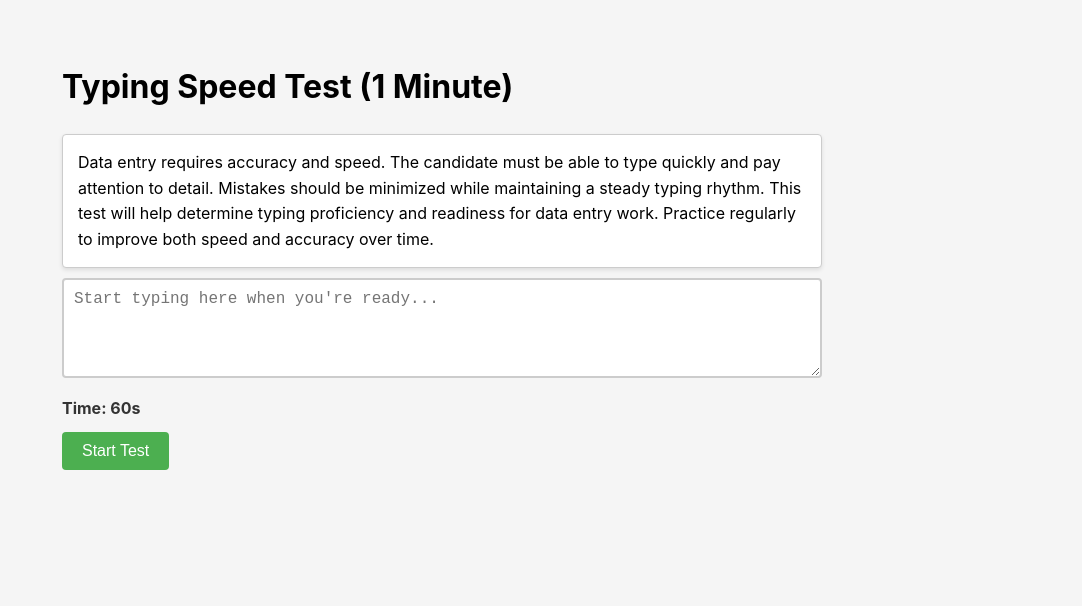
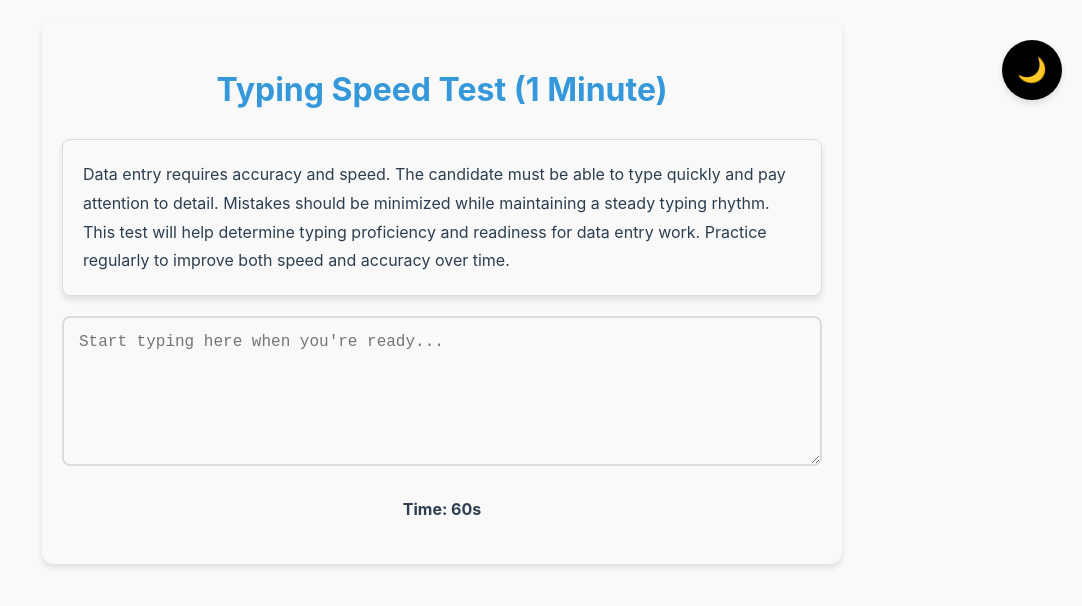
Before and after one commit to 26-PM/Typing-Test, a plain HTML site: page index.html in a window 1280 px wide. Shown: the whole page, without its empty margins (198-1280 px from the left). Drawn offline with Linux system fonts and the light colour scheme.

Commit message:
`Typing Speed Test: Update styles, add dark mode toggle, and modify JavaScript functionality`

```diff
--- a/index.html
+++ b/index.html
@@ -1,27 +1,32 @@
 <!DOCTYPE html>
 <html lang="en">
+
 <head>
   <meta charset="UTF-8">
   <meta name="viewport" content="width=device-width, initial-scale=1.0">
   <meta http-equiv="X-UA-Compatible" content="IE=edge">
-  <meta http-equiv="Content-Security-Policy" content="default-src 'self'; script-src 'self'; style-src 'self';">
+  <meta http-equiv="Content-Security-Policy" content="default-src 'self'; script-src 'self' 'unsafe-inline'; style-src 'self' 'unsafe-inline';">
   <meta name="description" content="A simple typing speed test application">
   <title>Typing Speed Test</title>
   <link rel="stylesheet" href="styles.css">
 </head>
+
 <body>
   <div class="container">
     <h1>Typing Speed Test (1 Minute)</h1>
     <div id="test-text">
-    Data entry requires accuracy and speed. The candidate must be able to type quickly and pay attention to detail. Mistakes should be minimized while maintaining a steady typing rhythm. This test will help determine typing proficiency and readiness for data entry work. Practice regularly to improve both speed and accuracy over time.
+      Data entry requires accuracy and speed. The candidate must be able to type quickly and pay attention to detail.
+      Mistakes should be minimized while maintaining a steady typing rhythm. This test will help determine typing
+      proficiency and readiness for data entry work. Practice regularly to improve both speed and accuracy over time.
     </div>
 
-  <textarea id="input-area" placeholder="Start typing here when you're ready..." aria-label="Typing input area"></textarea>
+    <textarea id="input-area" placeholder="Start typing here when you're ready..." aria-label="Typing input area" oninput="startTest()"></textarea>
     <div id="timer" role="timer">Time: 60s</div>
-  <button id="startButton">Start Test</button>
     <div id="result" role="status" aria-live="polite"></div>
+    <button id="theme-toggle" aria-label="Toggle dark mode">🌙</button>
   </div>
 
   <script src="script.js"></script>
 </body>
+
 </html>
--- a/script.js
+++ b/script.js
@@ -7,16 +7,18 @@ function startTest() {
 
   const inputArea = document.getElementById('input-area');
   const resultDiv = document.getElementById('result');
-  const startButton = document.getElementById('startButton');
 
   isTestRunning = true;
   inputArea.disabled = false;
-  inputArea.value = '';
   inputArea.focus();
   timeLeft = 60;
   document.getElementById('timer').textContent = "Time: 60s";
   resultDiv.textContent = '';
-  startButton.disabled = true;
+
+  // Clear any existing timer before starting a new one
+  if (timer) {
+    clearInterval(timer);
+  }
 
   timer = setInterval(() => {
     timeLeft--;
@@ -30,11 +32,9 @@ function startTest() {
 
 function endTest() {
   const inputArea = document.getElementById('input-area');
-  const startButton = document.getElementById('startButton');
 
   clearInterval(timer);
   inputArea.disabled = true;
-  startButton.disabled = false;
   isTestRunning = false;
   showResults();
 }
@@ -61,3 +61,11 @@ window.addEventListener('unload', () => {
     clearInterval(timer);
   }
 });
+
+// Start the test when typing begins
+document.getElementById('input-area').addEventListener('input', startTest);
+
+// Add dark mode toggle functionality
+document.getElementById('theme-toggle').addEventListener('click', () => {
+  document.body.classList.toggle('dark-mode');
+});
--- a/styles.css
+++ b/styles.css
@@ -1,55 +1,123 @@
+/* Modernized styles with a sleek design */
 body {
-  font-family: -apple-system, BlinkMacSystemFont, 'Segoe UI', Roboto, Oxygen, Ubuntu, Cantarell, sans-serif;
+  font-family: 'Inter', sans-serif;
   padding: 20px;
-  background: #f5f5f5;
+  background: var(--background-color);
+  color: var(--text-color);
   max-width: 800px;
   margin: 0 auto;
-  line-height: 1.6;
+  line-height: 1.8;
+  transition: background 0.3s, color 0.3s;
+}
+
+:root {
+  --background-color: #f9f9f9;
+  --text-color: #2c3e50;
+  --primary-color: #3498db;
+  --secondary-color: #2980b9;
+  --border-color: #dcdcdc;
+  --box-shadow: 0 4px 6px rgba(0, 0, 0, 0.1);
+}
+
+/* Dark mode variables */
+body.dark-mode {
+  --background-color: #1e1e1e;
+  --text-color: #ecf0f1;
+  --primary-color: #9b59b6;
+  --secondary-color: #8e44ad;
+  --border-color: #444;
+  --box-shadow: 0 4px 6px rgba(0, 0, 0, 0.3);
+}
+
+.container {
+  padding: 20px;
+  border-radius: 12px;
+  background: var(--background-color);
+  box-shadow: var(--box-shadow);
+  transition: background 0.3s, box-shadow 0.3s;
+}
+
+h1 {
+  font-size: 2rem;
+  color: var(--primary-color);
+  text-align: center;
+  margin-bottom: 20px;
 }
 
 #test-text {
-  background: #fff;
-  padding: 15px;
-  border: 1px solid #ccc;
-  margin-bottom: 10px;
-  font-size: 16px;
-  border-radius: 4px;
-  box-shadow: 0 2px 4px rgba(0,0,0,0.1);
+  background: var(--background-color);
+  padding: 20px;
+  border: 1px solid var(--border-color);
+  margin-bottom: 20px;
+  font-size: 1rem;
+  border-radius: 8px;
+  box-shadow: var(--box-shadow);
+  transition: background 0.3s, border-color 0.3s;
 }
 
 #input-area {
   width: 100%;
-  height: 100px;
-  font-size: 16px;
-  padding: 10px;
-  border: 2px solid #ccc;
-  border-radius: 4px;
+  height: 150px;
+  font-size: 1rem;
+  padding: 15px;
+  border: 2px solid var(--border-color);
+  border-radius: 8px;
   resize: vertical;
   box-sizing: border-box;
+  background: var(--background-color);
+  color: var(--text-color);
+  transition: background 0.3s, color 0.3s, border-color 0.3s;
 }
 
 #timer, #result {
-  margin-top: 10px;
+  margin-top: 20px;
   font-weight: bold;
-  color: #333;
+  color: var(--text-color);
+  text-align: center;
+  transition: color 0.3s;
 }
 
 button {
-  margin-top: 10px;
-  padding: 10px 20px;
-  font-size: 16px;
+  display: block;
+  margin: 20px auto;
+  padding: 12px 24px;
+  font-size: 1rem;
   cursor: pointer;
-  background-color: #4CAF50;
+  background-color: var(--primary-color);
   color: white;
   border: none;
-  border-radius: 4px;
-  transition: background-color 0.3s;
+  border-radius: 8px;
+  box-shadow: var(--box-shadow);
+  transition: background-color 0.3s, transform 0.2s;
 }
 
 button:hover {
-  background-color: #45a049;
+  background-color: var(--secondary-color);
+  transform: scale(1.05);
 }
 
-.container {
-  padding: 20px;
+#theme-toggle {
+  position: fixed;
+  top: 20px;
+  right: 20px;
+  background-color: black;
+  color: white;
+  border: none;
+  border-radius: 50%;
+  width: 60px;
+  height: 60px;
+  cursor: pointer;
+  box-shadow: var(--box-shadow);
+  display: flex;
+  align-items: center;
+  justify-content: center;
+  font-size: 1.5rem;
+  font-weight: bold;
+  transition: background-color 0.3s, transform 0.2s;
+  content: "🌙";
 }
+
+#theme-toggle:hover {
+  background-color: var(--secondary-color);
+  transform: scale(1.15);
+}
```
Lines whose indentation alone changed are shown as unchanged.
